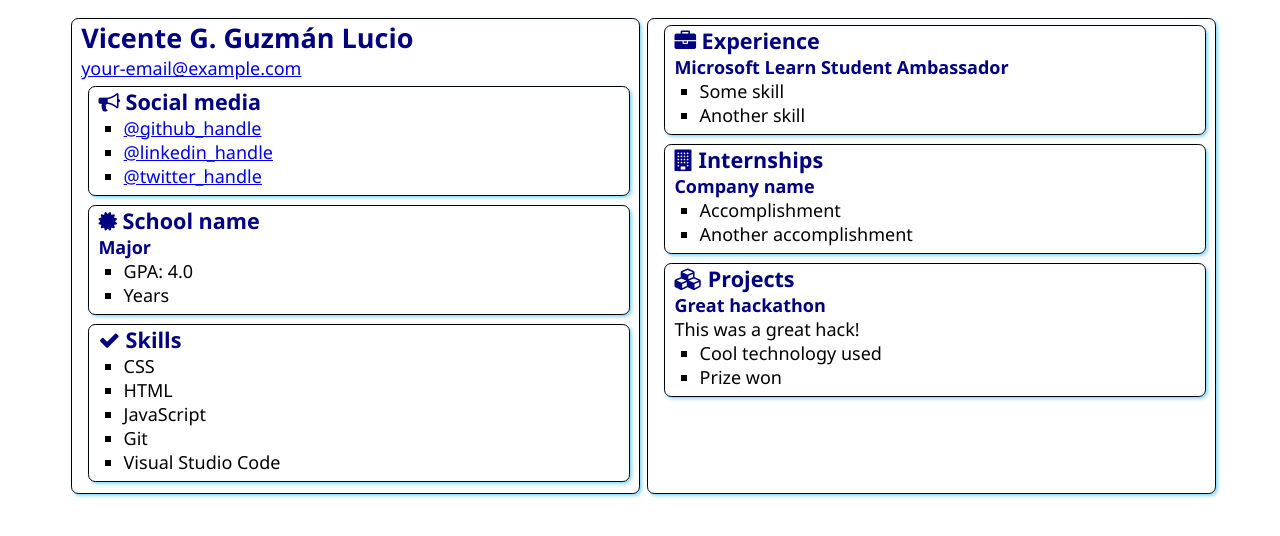
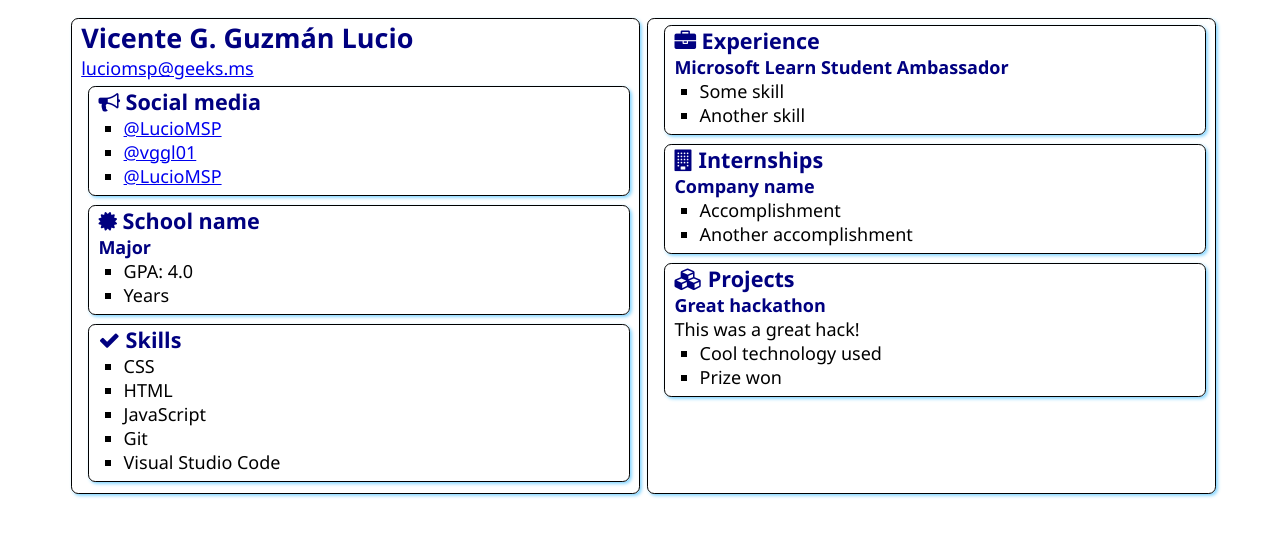
Before and after one commit to LucioMSP/SATechnicalOnboarding, a plain HTML site: page src/index.html in a window 1280 px wide. Drawn offline with Linux system fonts and the light colour scheme.

Commit message:
Update index.html

```diff
--- a/src/index.html
+++ b/src/index.html
@@ -13,7 +13,7 @@
     <main>
         <article class="box">
             <h1>Vicente G. Guzmán Lucio</h1>
-            <div><a href="mailto:your.email@example.com">your-email@example.com</a></div>
+            <div><a href="mailto:luciomsp@geeks.ms">luciomsp@geeks.ms</a></div>
 
             <section class="box">
                 <h2>
@@ -21,9 +21,9 @@
                     Social media
                 </h2>
                 <ul>
-                    <li><a href="https://github.com/<handle>">@github_handle</a></li>
-                    <li><a href="https://linkedin.com/in/<handle>">@linkedin_handle</a></li>
-                    <li><a href="https://twitter.com/<handle>">@twitter_handle</a></li>
+                    <li><a href="https://github.com/LucioMSP">@LucioMSP</a></li>
+                    <li><a href="https://linkedin.com/in/vggl01">@vggl01</a></li>
+                    <li><a href="https://twitter.com/LucioMSP">@LucioMSP</a></li>
                 </ul>
             </section>
 
```
